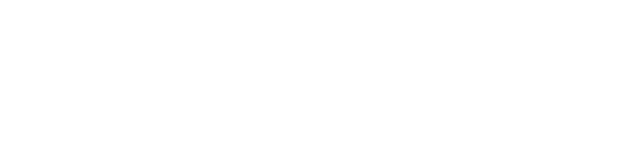
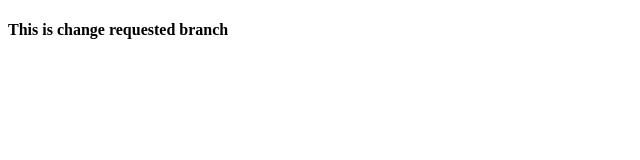
Before and after one commit to vinay2328-web/RepositorySample, a plain HTML site: page index.html in a window 1280 px wide. Shown: the whole page, without its empty margins (0-640 px from the left). Drawn offline with Linux system fonts and the light colour scheme.

Commit message:
Change Requested

```diff
--- a/index.html
+++ b/index.html
@@ -6,6 +6,6 @@
     <title>This is my issue1 title 4 - c7</title>
 </head>
 <body>
-
+    <h4>This is change requested branch</h4>
 </body>
 </html>
```
Also changed, not shown: 1 other file.
